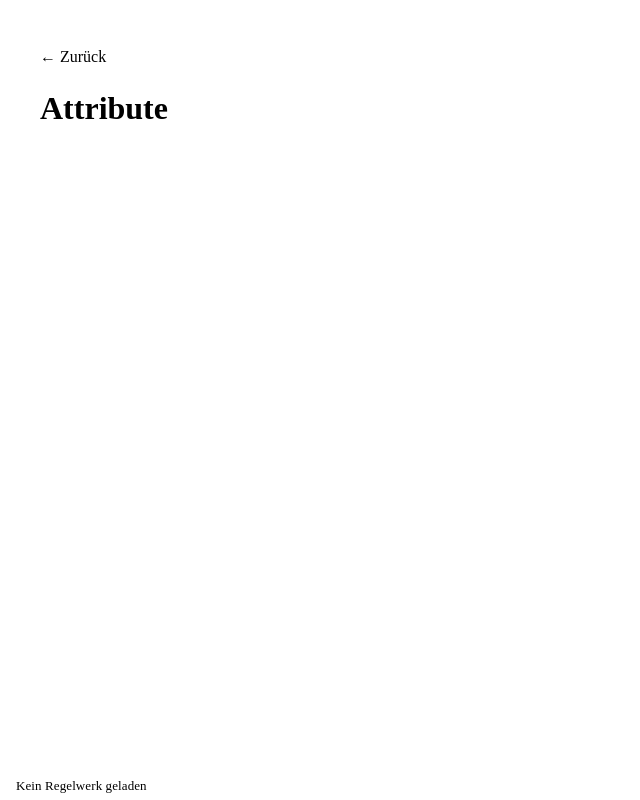
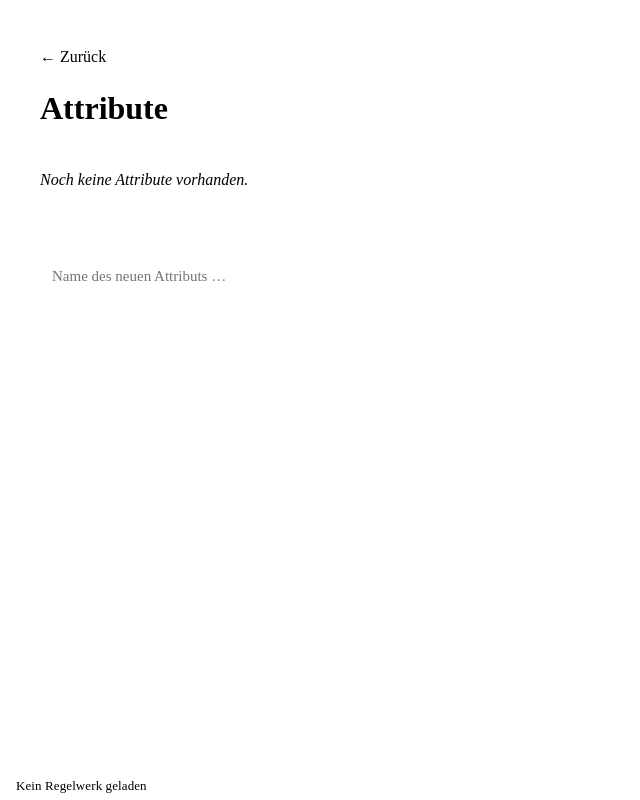
Before and after one commit to Heiges/rules-engine, a React (Vite) app in the folder frontend/: page /tile/attributes in a window 1280 px wide. Shown: the whole page, without its empty margins (0-640 px from the left). Built offline with nearby package versions, Linux system fonts and the light colour scheme.

Commit message:
attribute view zum bearbeiten der Attribute

```diff
--- a/frontend/src/App.tsx
+++ b/frontend/src/App.tsx
@@ -4,6 +4,7 @@ import { StatusBar } from './components/StatusBar'
 import { HomeView } from './views/HomeView'
 import { DetailView } from './views/DetailView'
 import { EditRulesetView } from './views/EditRulesetView'
+import { AttributeView } from './views/AttributeView'
 
 function App() {
   return (
@@ -12,6 +13,7 @@ function App() {
         <Routes>
           <Route path="/" element={<HomeView />} />
           <Route path="/edit-ruleset" element={<EditRulesetView />} />
+          <Route path="/tile/attributes" element={<AttributeView />} />
           <Route path="/tile/:id" element={<DetailView />} />
         </Routes>
         <StatusBar />
--- /dev/null
+++ b/frontend/src/views/AttributeView.css
@@ -0,0 +1,108 @@
+.attr-subtitle {
+  color: var(--text);
+  font-size: 15px;
+  margin: -16px 0 0;
+}
+
+.attr-list {
+  display: flex;
+  flex-direction: column;
+  gap: 6px;
+  margin-top: 28px;
+  text-align: left;
+}
+
+.attr-empty {
+  color: var(--text);
+  font-style: italic;
+}
+
+.attr-row {
+  display: flex;
+  align-items: center;
+  gap: 8px;
+}
+
+.attr-name {
+  flex: 1;
+  padding: 7px 12px;
+  border-radius: 8px;
+  border: 1px solid transparent;
+  font-size: 15px;
+  font-family: var(--sans);
+  color: var(--text-h);
+  cursor: pointer;
+  transition: background 0.15s, border-color 0.15s;
+  text-align: left;
+
+  &:hover {
+    background: var(--accent-bg);
+    border-color: var(--accent-border);
+  }
+}
+
+.attr-name-input {
+  flex: 1;
+  padding: 7px 12px;
+  border: 1px solid var(--accent-border);
+  border-radius: 8px;
+  background: var(--bg);
+  color: var(--text-h);
+  font-size: 15px;
+  font-family: var(--sans);
+  outline: none;
+  box-shadow: 0 0 0 3px var(--accent-bg);
+
+  &:focus {
+    border-color: var(--accent);
+  }
+}
+
+.attr-delete-btn {
+  background: none;
+  border: none;
+  cursor: pointer;
+  color: var(--text);
+  font-size: 13px;
+  padding: 6px 10px;
+  border-radius: 6px;
+  line-height: 1;
+  transition: color 0.15s, background 0.15s;
+
+  &:hover {
+    color: #e55;
+    background: rgba(220, 50, 50, 0.08);
+  }
+}
+
+.attr-add-section {
+  display: flex;
+  gap: 8px;
+  align-items: center;
+  margin-top: 28px;
+  padding-top: 28px;
+  border-top: 1px solid var(--border);
+  text-align: left;
+}
+
+.attr-add-btn {
+  padding: 7px 18px;
+  background: var(--accent);
+  color: #fff;
+  border: none;
+  border-radius: 8px;
+  cursor: pointer;
+  font-size: 15px;
+  font-family: var(--sans);
+  white-space: nowrap;
+  transition: filter 0.15s;
+
+  &:not(:disabled):hover {
+    filter: brightness(1.12);
+  }
+
+  &:disabled {
+    opacity: 0.35;
+    cursor: default;
+  }
+}
--- /dev/null
+++ b/frontend/src/views/AttributeView.tsx
@@ -0,0 +1,142 @@
+import { useRef, useState } from 'react'
+import { useNavigate } from 'react-router-dom'
+import { useRuleset } from '../context/RulesetContext'
+import './DetailView.css'
+import './AttributeView.css'
+
+interface Attr { name: string; value: number }
+
+function fromXml(xml: string | null): Attr[] {
+  if (!xml) return []
+  const doc = new DOMParser().parseFromString(xml, 'application/xml')
+  return Array.from(doc.querySelectorAll('attributeSet > attribute')).map(el => ({
+    name: el.getAttribute('name') ?? '',
+    value: parseInt(el.getAttribute('value') ?? '0', 10),
+  }))
+}
+
+function toXml(base: string, attrs: Attr[]): string {
+  const doc = new DOMParser().parseFromString(base, 'application/xml')
+  const set = doc.querySelector('attributeSet')
+  if (!set) return base
+  Array.from(set.querySelectorAll('attribute')).forEach(el => el.remove())
+  attrs.forEach(({ name, value }) => {
+    const el = doc.createElement('attribute')
+    el.setAttribute('name', name)
+    el.setAttribute('value', String(value))
+    set.appendChild(el)
+  })
+  return new XMLSerializer().serializeToString(doc)
+}
+
+export function AttributeView() {
+  const navigate = useNavigate()
+  const { xmlContent, setXmlContent, fileHandle } = useRuleset()
+  const [attrs, setAttrs] = useState<Attr[]>(() => fromXml(xmlContent))
+  const [editIdx, setEditIdx] = useState<number | null>(null)
+  const [editName, setEditName] = useState('')
+  const [newName, setNewName] = useState('')
+  const skipCommit = useRef(false)
+
+  async function persist(updated: Attr[]) {
+    if (!xmlContent) return
+    const xml = toXml(xmlContent, updated)
+    setXmlContent(xml)
+    if (fileHandle) {
+      const w = await fileHandle.createWritable()
+      await w.write(xml)
+      await w.close()
+    }
+  }
+
+  function startEdit(i: number) {
+    setEditIdx(i)
+    setEditName(attrs[i].name)
+  }
+
+  function commitEdit() {
+    if (skipCommit.current) {
+      skipCommit.current = false
+      setEditIdx(null)
+      return
+    }
+    if (editIdx === null) return
+    const name = editName.trim()
+    if (name && !attrs.some((a, j) => j !== editIdx && a.name === name)) {
+      const updated = attrs.map((a, j) => j === editIdx ? { ...a, name } : a)
+      setAttrs(updated)
+      persist(updated)
+    }
+    setEditIdx(null)
+  }
+
+  function del(i: number) {
+    if (editIdx === i) setEditIdx(null)
+    const updated = attrs.filter((_, j) => j !== i)
+    setAttrs(updated)
+    persist(updated)
+  }
+
+  function add() {
+    const name = newName.trim()
+    if (!name || attrs.some(a => a.name === name)) return
+    const updated = [...attrs, { name, value: 0 }]
+    setAttrs(updated)
+    setNewName('')
+    persist(updated)
+  }
+
+  return (
+    <div className="detail-view">
+      <button className="back-button" onClick={() => navigate('/edit-ruleset')}>← Zurück</button>
+      <h1>Attribute</h1>
+      {attrs.length > 0 && <p className="attr-subtitle">{attrs.length} Attribute</p>}
+
+      <div className="attr-list">
+        {attrs.length === 0 && (
+          <p className="attr-empty">Noch keine Attribute vorhanden.</p>
+        )}
+        {attrs.map((attr, i) => (
+          <div key={i} className="attr-row">
+            {editIdx === i ? (
+              <input
+                className="attr-name-input"
+                value={editName}
+                autoFocus
+                onChange={e => setEditName(e.target.value)}
+                onBlur={commitEdit}
+                onKeyDown={e => {
+                  if (e.key === 'Enter') (e.target as HTMLInputElement).blur()
+                  if (e.key === 'Escape') {
+                    skipCommit.current = true;
+                    (e.target as HTMLInputElement).blur()
+                  }
+                }}
+              />
+            ) : (
+              <span className="attr-name" onClick={() => startEdit(i)}>{attr.name}</span>
+            )}
+            <button className="attr-delete-btn" onClick={() => del(i)} title="Löschen">✕</button>
+          </div>
+        ))}
+      </div>
+
+      <div className="attr-add-section">
+        <input
+          className="attr-name-input"
+          placeholder="Name des neuen Attributs …"
+          value={newName}
+          onChange={e => setNewName(e.target.value)}
+          onKeyDown={e => { if (e.key === 'Enter') add() }}
+        />
+        <button
+          className="attr-add-btn"
+          onClick={add}
+          disabled={!newName.trim() || attrs.some(a => a.name === newName.trim())}
+        >
+          + Hinzufügen
+        </button>
+      </div>
+    </div>
+  )
+}
```
Also changed, not shown: 2 other files (tests, documents, lock files or other folders).
